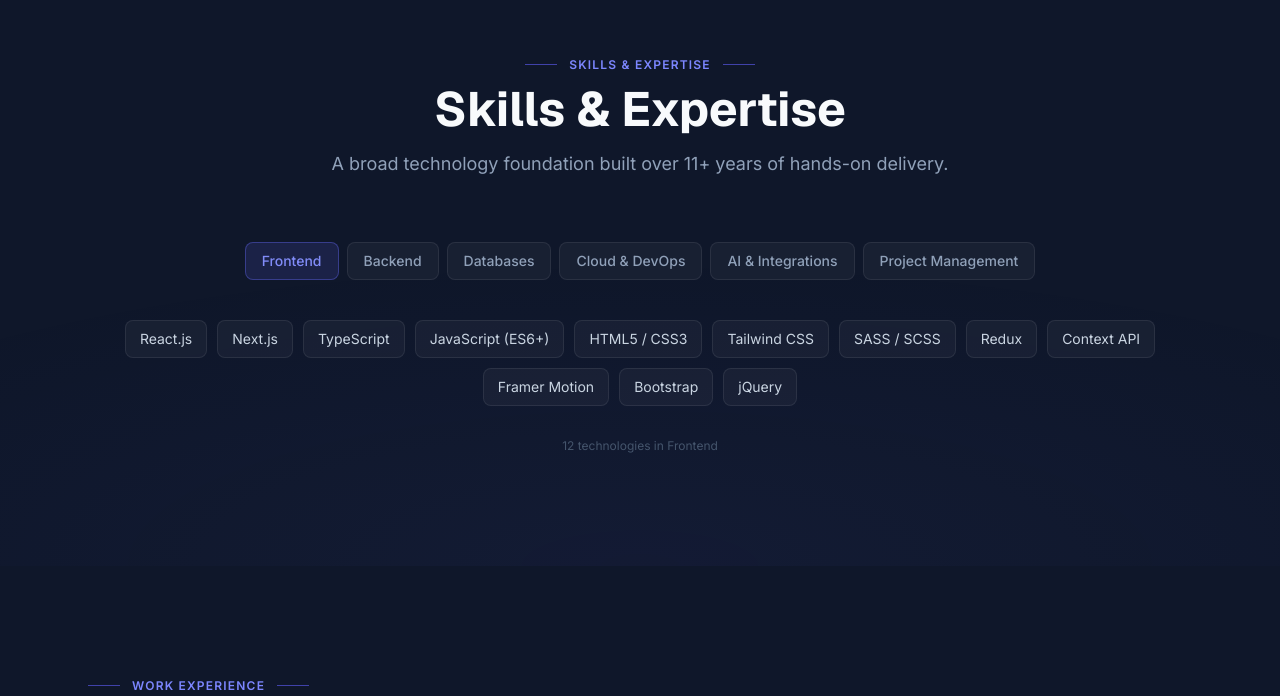
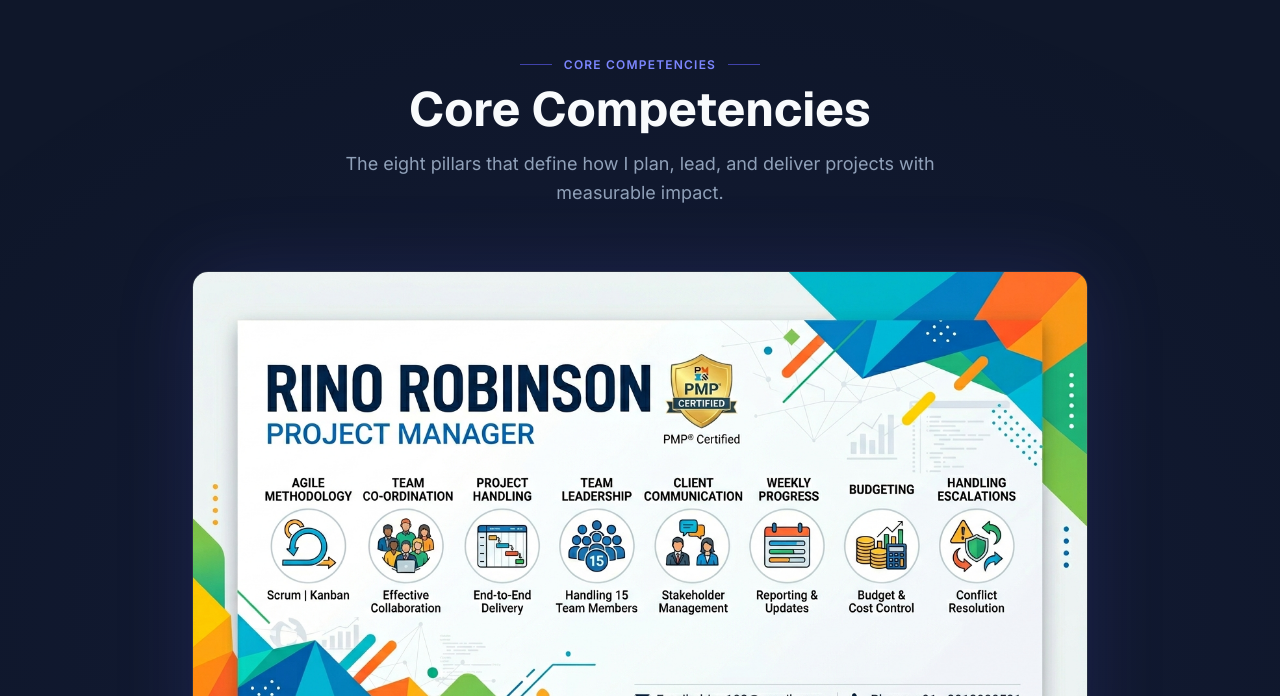
Before and after one commit to Rino102/portfolio, a Next.js app: page / in a window 1280 px wide. Shown: the part 2104-2800 px from the top of the page. Built offline with nearby package versions, Linux system fonts and the light colour scheme.

Commit message:
version 1

```diff
--- a/src/app/page.tsx
+++ b/src/app/page.tsx
@@ -9,6 +9,7 @@ import { Certifications } from "@/components/sections/Certifications"
 import { Education } from "@/components/sections/Education"
 import { Testimonials } from "@/components/sections/Testimonials"
 import { Contact } from "@/components/sections/Contact"
+import { Competencies } from "@/components/sections/Competencies"
 
 export default function HomePage() {
   return (
@@ -17,6 +18,7 @@ export default function HomePage() {
       <main>
         <Hero />
         <About />
+        <Competencies />
         <Skills />
         <Experience />
         <Projects />
--- /dev/null
+++ b/src/components/sections/Competencies.tsx
@@ -0,0 +1,69 @@
+"use client"
+
+import { motion } from "framer-motion"
+import Image from "next/image"
+import { SectionHeader } from "@/components/ui/SectionHeader"
+import { PM_COMPETENCIES } from "@/data/resume"
+import { staggerContainer, scaleIn, fadeInUp } from "@/hooks/useAnimationVariants"
+
+export function Competencies() {
+  return (
+    <section id="competencies" className="section-py relative">
+      <div className="pointer-events-none absolute inset-0 bg-[radial-gradient(ellipse_70%_50%_at_50%_50%,rgba(99,102,241,0.06),transparent)]" />
+
+      <div className="relative mx-auto max-w-6xl px-6">
+        <SectionHeader
+          title="Core Competencies"
+          subtitle="The eight pillars that define how I plan, lead, and deliver projects with measurable impact."
+          align="center"
+        />
+
+        {/* Banner image — professional profile card */}
+        <motion.div
+          variants={fadeInUp}
+          initial="hidden"
+          whileInView="visible"
+          viewport={{ once: true, amount: 0.2 }}
+          className="mb-16"
+        >
+          <div className="relative mx-auto max-w-4xl overflow-hidden rounded-2xl border border-white/10 shadow-[0_0_80px_rgba(99,102,241,0.15)]">
+            <Image
+              src="/banner.png"
+              alt="Rino Robinson — PMP Certified Project Manager — Core Competencies"
+              width={1376}
+              height={768}
+              className="w-full h-auto"
+              priority
+            />
+          </div>
+        </motion.div>
+
+        {/* Competency cards grid */}
+        <motion.div
+          variants={staggerContainer}
+          initial="hidden"
+          whileInView="visible"
+          viewport={{ once: true, amount: 0.1 }}
+          className="grid grid-cols-1 gap-4 sm:grid-cols-2 lg:grid-cols-4"
+        >
+          {PM_COMPETENCIES.map((comp) => (
+            <motion.div
+              key={comp.title}
+              variants={scaleIn}
+              className="glass glass-hover rounded-2xl p-5 flex flex-col gap-3"
+            >
+              <div className="flex items-center gap-3">
+                <span className="text-2xl">{comp.icon}</span>
+                <div>
+                  <p className="text-sm font-bold text-white leading-tight">{comp.title}</p>
+                  <p className="text-xs text-indigo-400 font-medium">{comp.subtitle}</p>
+                </div>
+              </div>
+              <p className="text-xs text-slate-500 leading-relaxed">{comp.description}</p>
+            </motion.div>
+          ))}
+        </motion.div>
+      </div>
+    </section>
+  )
+}
--- a/src/data/resume.ts
+++ b/src/data/resume.ts
@@ -329,8 +329,60 @@ export const EDUCATION: EducationEntry[] = [
   },
 ]
 
+export const PM_COMPETENCIES = [
+  {
+    icon: "🔄",
+    title: "Agile Methodology",
+    subtitle: "Scrum | Kanban",
+    description: "Driving iterative delivery through Agile frameworks, sprint planning, and continuous improvement cycles.",
+  },
+  {
+    icon: "🤝",
+    title: "Team Co-ordination",
+    subtitle: "Effective Collaboration",
+    description: "Orchestrating cross-functional teams with clear ownership, communication cadences, and shared accountability.",
+  },
+  {
+    icon: "📋",
+    title: "Project Handling",
+    subtitle: "End-to-End Delivery",
+    description: "Owning full project lifecycle — from requirements and scoping through development, QA, UAT, and launch.",
+  },
+  {
+    icon: "👥",
+    title: "Team Leadership",
+    subtitle: "Handling 15 Team Members",
+    description: "Leading engineering squads of up to 15, fostering a culture of ownership, growth, and high performance.",
+  },
+  {
+    icon: "💬",
+    title: "Client Communication",
+    subtitle: "Stakeholder Management",
+    description: "Building trust with clients and stakeholders through transparent reporting, proactive updates, and executive-level communication.",
+  },
+  {
+    icon: "📊",
+    title: "Weekly Progress",
+    subtitle: "Reporting & Updates",
+    description: "Maintaining delivery visibility with structured status reports, risk logs, and milestone tracking dashboards.",
+  },
+  {
+    icon: "💰",
+    title: "Budgeting",
+    subtitle: "Budget & Cost Control",
+    description: "Managing project financials with precision — effort estimation, resource allocation, and cost variance analysis.",
+  },
+  {
+    icon: "⚡",
+    title: "Handling Escalations",
+    subtitle: "Conflict Resolution",
+    description: "De-escalating delivery blockers, mediating team conflicts, and turning critical issues into structured action plans.",
+  },
+]
+
 export const NAV_LINKS = [
   { label: "About", href: "#about" },
+  { label: "Competencies", href: "#competencies" },
   { label: "Skills", href: "#skills" },
   { label: "Experience", href: "#experience" },
   { label: "Projects", href: "#projects" },
```
Also changed, not shown: .claude/launch.json (added), public/banner.png (added), public/og-image.png (added).
